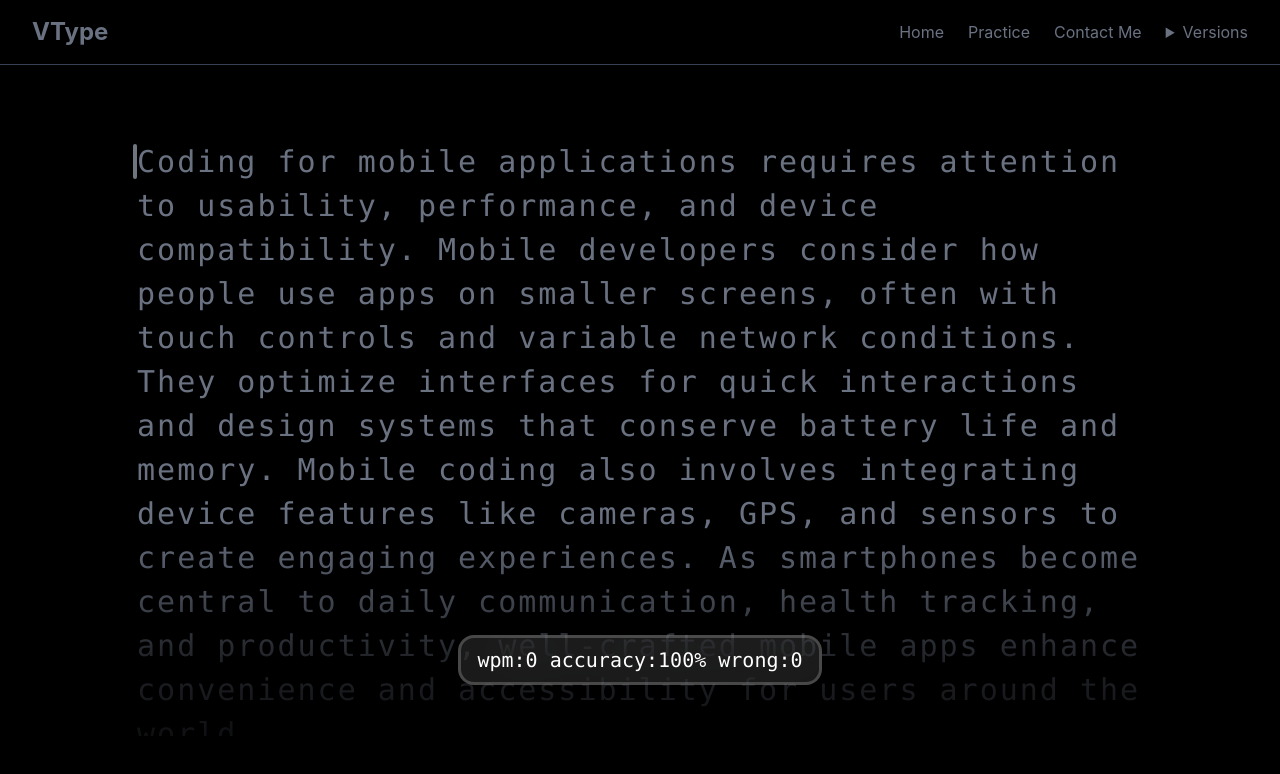
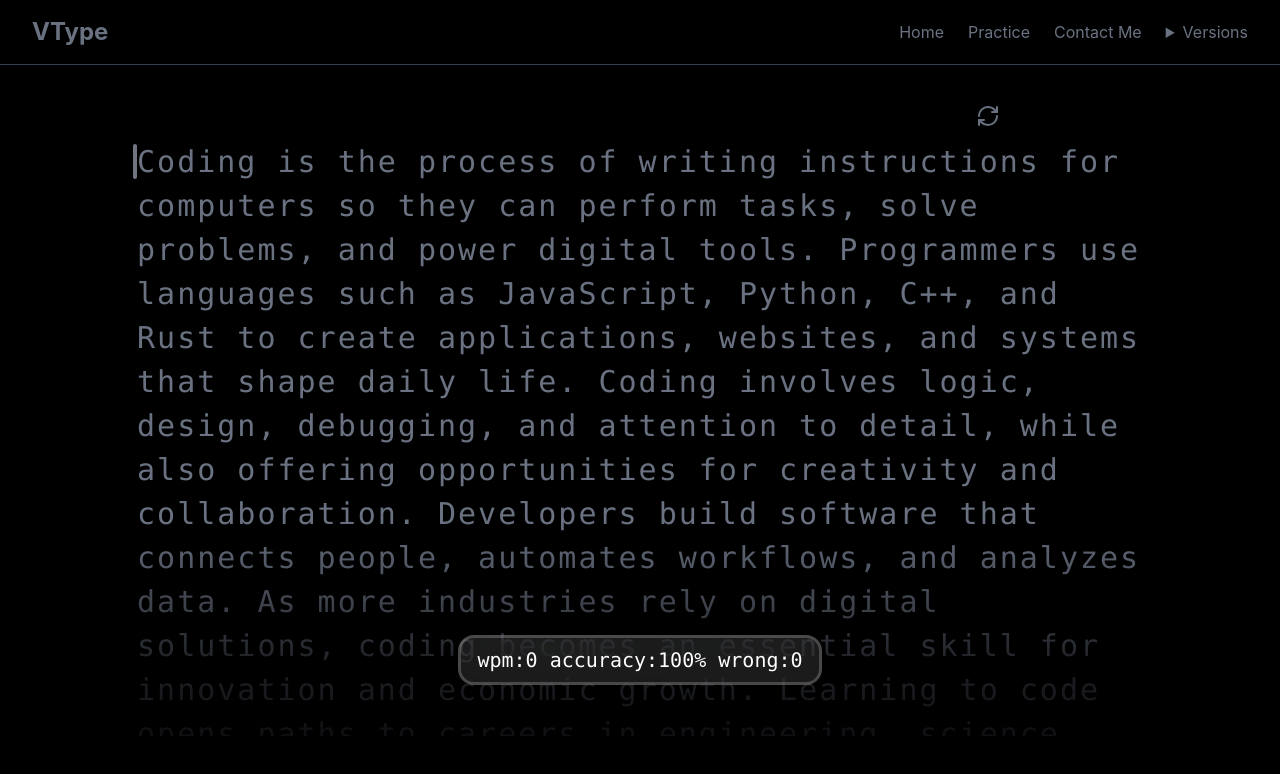
Before and after one commit to EXPRT-CODER/VType, a React (Vite) app: page /V3/practice in a window 1280 px wide. Shown: the top 774 px of the page. Built offline with nearby package versions, Linux system fonts and the light colour scheme; the HTML template or start-up script is replaced by a standard one.

Commit message:
Aded reload button

```diff
--- a/package.json
+++ b/package.json
@@ -12,6 +12,7 @@
   "dependencies": {
     "@tailwindcss/vite": "^4.3.0",
     "axios": "^1.16.1",
+    "lucide-react": "^1.27.0",
     "motion": "^12.40.0",
     "react": "^19.2.6",
     "react-dom": "^19.2.6",
--- a/src/components/HeroV3.jsx
+++ b/src/components/HeroV3.jsx
@@ -1,9 +1,10 @@
 import { useLayoutEffect, useEffect, useRef, useState } from 'react';
-import paragraphs from '../data/paragraphs.js';
+import { getRandomParagraph } from '../data/paragraphs.js';
+import { RefreshCw } from 'lucide-react';
 
 const HeroV3 = () => {
 
-    const text =  paragraphs;
+    const [text, setText] = useState(() => getRandomParagraph());
     const [typed, setTyped] = useState("");
     const [mistakes, setMistakes] = useState(0);
     const [keystrokes, setKeystrokes] = useState(0);
@@ -48,6 +49,7 @@ const HeroV3 = () => {
     }, []);
 
 
+    const inputRef = useRef(null);
     //this ref have all character pointers
     const charRefs = useRef([]);
     //this ref have contaner pointer for caret position calculation inside container
@@ -59,6 +61,23 @@ const HeroV3 = () => {
         top: 0,
         height: 0,
     });
+
+    const resetText = () => {
+        const nextParagraph = getRandomParagraph(text);
+        setText(nextParagraph);
+        setTyped("");
+        setMistakes(0);
+        setKeystrokes(0);
+        startTime.current = null;
+        setCurrentTime(Date.now());
+        setCaretPos({ left: 0, top: 0, height: 0 });
+        if (containerRef.current) {
+            containerRef.current.scrollTop = 0;
+        }
+        if (inputRef.current) {
+            inputRef.current.focus();
+        }
+    };
 
     useLayoutEffect(() => {
 
@@ -112,18 +131,23 @@ const HeroV3 = () => {
 
     return (
         <div className='h-screen w-full flex justify-center items-center bg-black'>
+            <button onClick={resetText} className=' text-gray-500 bold fixed top-26 right-12 sm:right-20 lg:right-70 transition-all duration-300 ease-in-out'>
+                <RefreshCw size={24} />
+            </button>
             <div
                 ref={containerRef}
-                className=' leading-11 whitespace-pre-wrap  relative mt-10 md:mt-20 sm:mt-10 h-[74vh] w-[87%] md:w-[80%] overflow-y-scroll px-2 py-5 md:py-0 scrollbar-hide'
+                className='leading-11 whitespace-pre-wrap  relative mt-10 md:mt-20 sm:mt-10 h-[74vh] w-[87%] md:w-[80%] overflow-y-scroll px-2 py-5 md:py-0 scrollbar-hide'
             >
                 {/* hidden input  */}
                 <input
+                    ref={inputRef}
                     type="text"
                     value={typed}
                     onChange={handleChange}
                     autoFocus
                     spellCheck={false}
-                    className='fixed inset-0 opacity-0 pointer-none'
+                    className='fixed left-0 right-0 top-34 bottom-0 opacity-0 pointer-none--
+                    '
                 />
                 {/* our curte carrot */}
                <div
```
Also changed, not shown: src/data/paragraphs.js, 1 other file (tests, documents, lock files or other folders).
